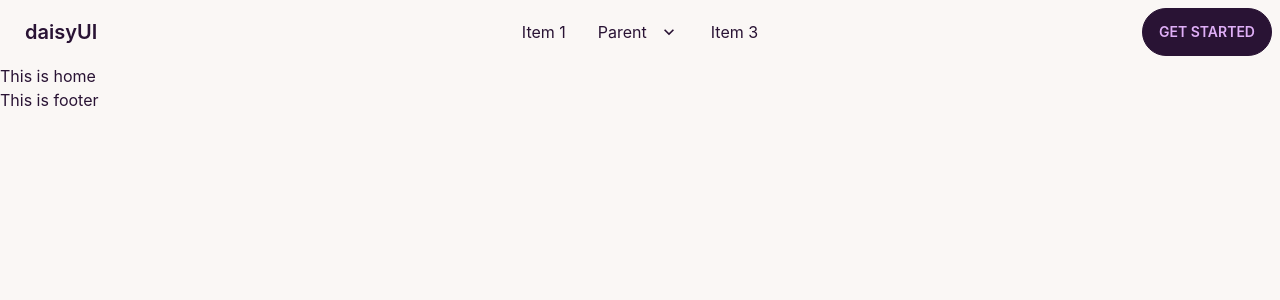
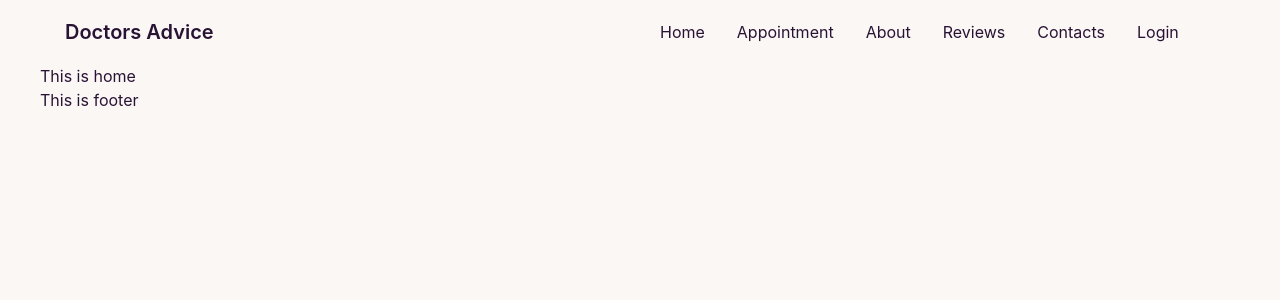
Before and after one commit to eqram1/doctors-advices-client-repo, a React (Create React App) app: page / in a window 1280 px wide. Shown: the top 300 px of the page. Built offline with nearby package versions, Linux system fonts and the light colour scheme.

Commit message:
add title name with navbar updated

```diff
--- a/public/index.html
+++ b/public/index.html
@@ -1,14 +1,12 @@
 <!DOCTYPE html>
 <html data-theme="cupcake" lang="en">
+
 <head>
   <meta charset="utf-8" />
   <link rel="icon" href="%PUBLIC_URL%/favicon.ico" />
   <meta name="viewport" content="width=device-width, initial-scale=1" />
   <meta name="theme-color" content="#000000" />
-    <meta
-      name="description"
-      content="Web site created using create-react-app"
-    />
+  <meta name="description" content="Web site created using create-react-app" />
   <link rel="apple-touch-icon" href="%PUBLIC_URL%/logo192.png" />
   <!--
       manifest.json provides metadata used when your web app is installed on a
@@ -24,8 +22,9 @@
       work correctly both with client-side routing and a non-root public URL.
       Learn how to configure a non-root public URL by running `npm run build`.
     -->
-    <title>React App</title>
+  <title>Doctors Advice</title>
 </head>
+
 <body>
   <noscript>You need to enable JavaScript to run this app.</noscript>
   <div id="root"></div>
@@ -40,4 +39,5 @@
       To create a production bundle, use `npm run build` or `yarn build`.
     -->
 </body>
+
 </html>
--- a/src/App.js
+++ b/src/App.js
@@ -5,7 +5,7 @@ import router from './Routes/Routes/Routes';
 
 function App() {
   return (
-    <div>
+    <div className='max-w-[1200px] mx-auto'>
       <RouterProvider router={router}></RouterProvider>
     </div>
   );
--- a/src/Pages/Shared/Navbar/Navbar.js
+++ b/src/Pages/Shared/Navbar/Navbar.js
@@ -1,7 +1,17 @@
 import React from 'react';
+import { Link } from 'react-router-dom';
 
 const Navbar = () => {
+    const menuItems = <React.Fragment>
+        <li><Link to="/">Home</Link></li>
+        <li><Link to="/appointment">Appointment</Link></li>
+        <li><Link to="/about">About</Link></li>
+        <li><Link to="/reviews">Reviews</Link></li>
+        <li><Link to="/contacts">Contacts</Link></li>
+        <li><Link to="/login">Login</Link></li>
+    </React.Fragment>
     return (
+        <div>
             <div className="navbar bg-base-100">
                 <div className="navbar-start">
                     <div className="dropdown">
@@ -9,40 +19,16 @@ const Navbar = () => {
                             <svg xmlns="http://www.w3.org/2000/svg" className="h-5 w-5" fill="none" viewBox="0 0 24 24" stroke="currentColor"><path strokeLinecap="round" strokeLinejoin="round" strokeWidth="2" d="M4 6h16M4 12h8m-8 6h16" /></svg>
                         </label>
                         <ul tabIndex={0} className="menu menu-compact dropdown-content mt-3 p-2 shadow bg-base-100 rounded-box w-52">
-                        <li><a>Item 1</a></li>
-                        <li tabIndex={0}>
-                            <a className="justify-between">
-                                Parent
-                                <svg className="fill-current" xmlns="http://www.w3.org/2000/svg" width="24" height="24" viewBox="0 0 24 24"><path d="M8.59,16.58L13.17,12L8.59,7.41L10,6L16,12L10,18L8.59,16.58Z" /></svg>
-                            </a>
-                            <ul className="p-2">
-                                <li><a>Submenu 1</a></li>
-                                <li><a>Submenu 2</a></li>
-                            </ul>
-                        </li>
-                        <li><a>Item 3</a></li>
+                            {menuItems}
                         </ul>
                     </div>
-                <a className="btn btn-ghost normal-case text-xl">daisyUI</a>
+                    <Link to="/" className="btn btn-ghost normal-case text-xl">Doctors Advice</Link>
                 </div>
                 <div className="navbar-center hidden lg:flex">
                     <ul className="menu menu-horizontal px-1">
-                    <li><a>Item 1</a></li>
-                    <li tabIndex={0}>
-                        <a>
-                            Parent
-                            <svg className="fill-current" xmlns="http://www.w3.org/2000/svg" width="20" height="20" viewBox="0 0 24 24"><path d="M7.41,8.58L12,13.17L16.59,8.58L18,10L12,16L6,10L7.41,8.58Z" /></svg>
-                        </a>
-                        <ul className="p-2">
-                            <li><a>Submenu 1</a></li>
-                            <li><a>Submenu 2</a></li>
-                        </ul>
-                    </li>
-                    <li><a>Item 3</a></li>
+                        {menuItems}
                     </ul>
                 </div>
-            <div className="navbar-end">
-                <a className="btn">Get started</a>
             </div>
         </div>
     );
```
Lines whose indentation alone changed are shown as unchanged.
